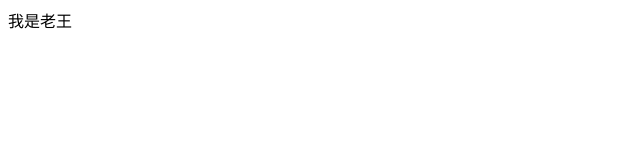
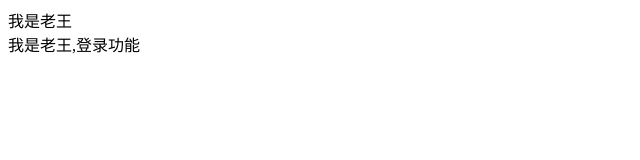
Before and after one commit to larry-larry/my-first, a plain HTML site: page index.html in a window 1280 px wide. Shown: the whole page, without its empty margins (0-640 px from the left). Drawn offline with Linux system fonts and the light colour scheme.

Commit message:
我是老王,登录功能

```diff
--- a/index.html
+++ b/index.html
@@ -9,18 +9,33 @@
     <!--
         1. 在github上创建一个任何人都可以看到的远程仓库,并且有了一个readme文件
         2. 从远程仓库里克隆文件到个人的本地仓库中
-        3. 如果开发了新东西,需要一步步从工作区提交到暂存区再到远程仓库
+        3. 如果开发了新东西,需要一步步从工作区提交到暂存区
+        4. 然后再提交上传到远程仓库
+        5. 那么这时候如果别人想看我的代码,这一步并不是克隆,因为本地一开始已经有了远程仓库的东西,
+            这时候只是让你本地仓库和远程仓库做一个同步更新的步骤
      -->
 
 
 
     <!--
-         git clone 远程仓库地址 (这里可以写文件夹名)不写默认远程仓库的名字
+         git clone 远程仓库地址 (这里可以写文件夹名)不写默认远程仓库的名字   从远程仓库克隆一份文件
+                                到本地仓库
+
+         git push 远程仓库地址 master    把自己开发的项目从本地上传至远程仓库
+         git pull            从远程仓库下载同步文件
       -->
+
+
+
+
+    <!-- 远程仓库也有可能产生冲突,两个人同时改了远程仓库的同一个文件,那么就会冲突,需要手动
+            解决
+     -->
 </head>
 
 <body>
     <div>我是老王</div>
+    <div>我是老王,登录功能</div>
 </body>
 
 </html>
```
